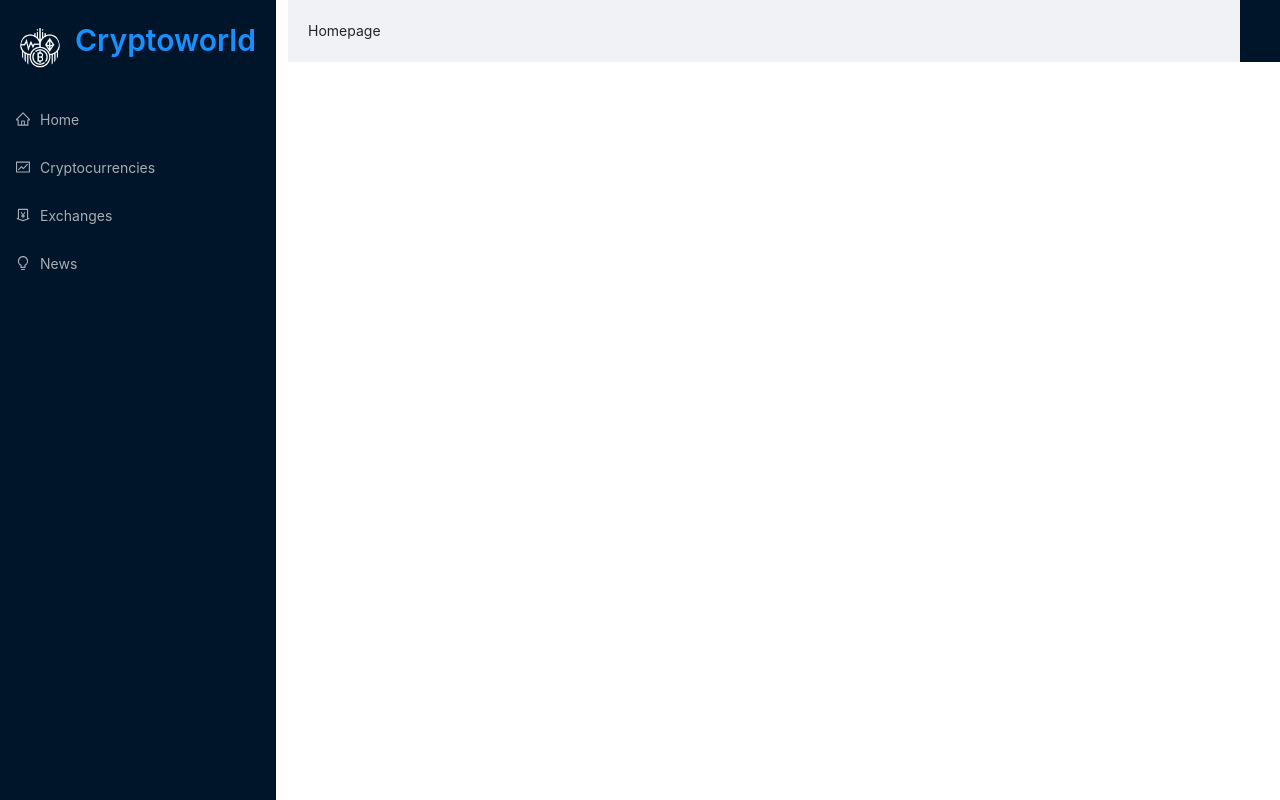
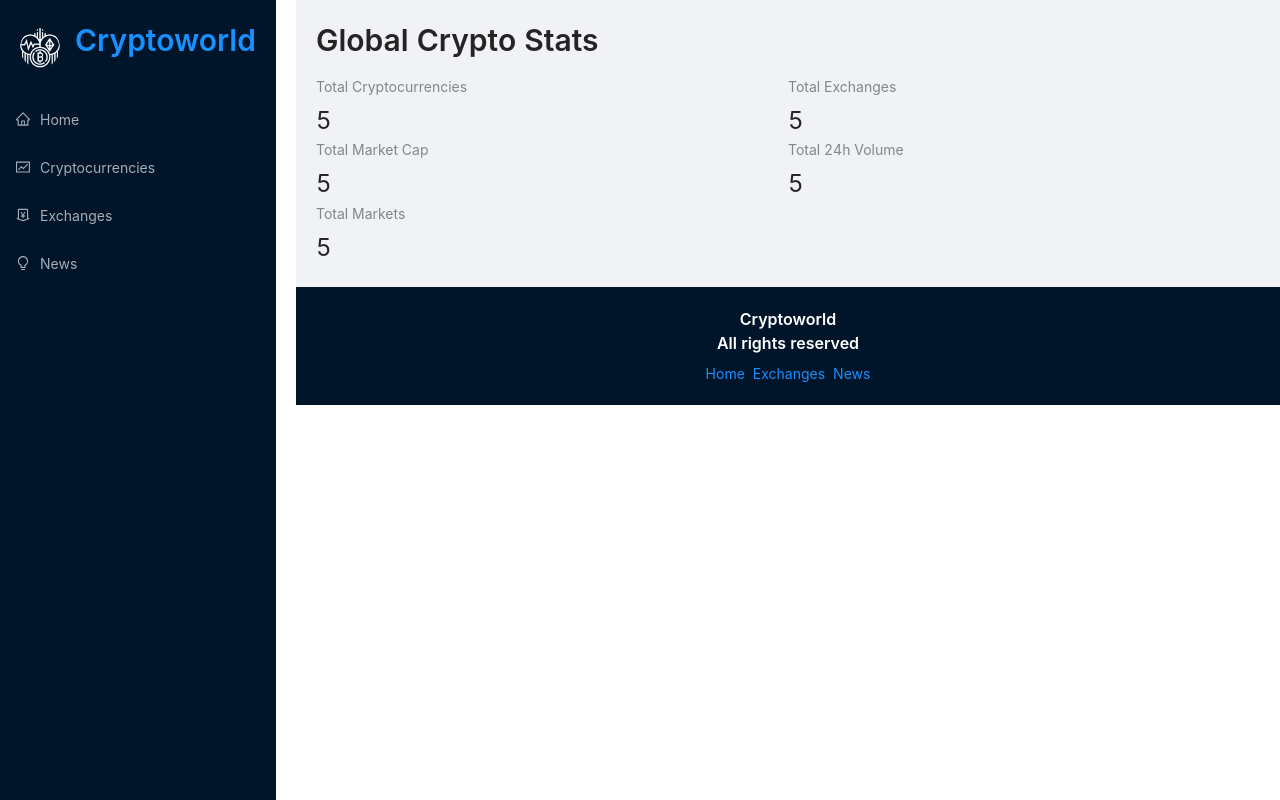
Before and after one commit to shawnkeqin/moon, a React (Create React App) app: page / in a window 1280 px wide. Built offline with nearby package versions, Linux system fonts and the light colour scheme.

Commit message:
homepage

```diff
--- a/src/App.js
+++ b/src/App.js
@@ -32,9 +32,18 @@ const App = () => {
                         </Switch>
                     </div>
                 </Layout>
+
+                <div className="footer">
+                <Typography.Title level={5} style={{color: 'white', textAlign: 'center'}}>
+                    Cryptoworld<br/>
+                    All rights reserved
+                    </Typography.Title>
+                    <Space>
+                        <Link to="/">Home</Link>
+                        <Link to="/exchanges">Exchanges</Link>
+                        <Link to="/news">News</Link>
+                    </Space>
                 </div>
-                <div className="footer">
-
                 </div>
         </div>
     )
--- a/src/components/Homepage.jsx
+++ b/src/components/Homepage.jsx
@@ -1,10 +1,22 @@
 import React from 'react';
+import millify from 'millify';
+import { Typography, Row, Col, Statistic } from 'antd';
+import {Link} from 'react-router-dom';
+
+const {Title} = Typography;
 
 const Homepage = () => {
     return (
-        <div>
-            Homepage
-        </div>
+        <>
+        <Title level={2} className="heading">Global Crypto Stats</Title>
+        <Row>
+            <Col span={12}><Statistic title="Total Cryptocurrencies" value="5"/></Col>
+            <Col span={12}><Statistic title="Total Exchanges" value="5"/></Col>
+            <Col span={12}><Statistic title="Total Market Cap" value="5"/></Col>
+            <Col span={12}><Statistic title="Total 24h Volume" value="5"/></Col>
+            <Col span={12}><Statistic title="Total Markets" value="5"/></Col>
+        </Row>
+        </>
     )
 }
 
```
